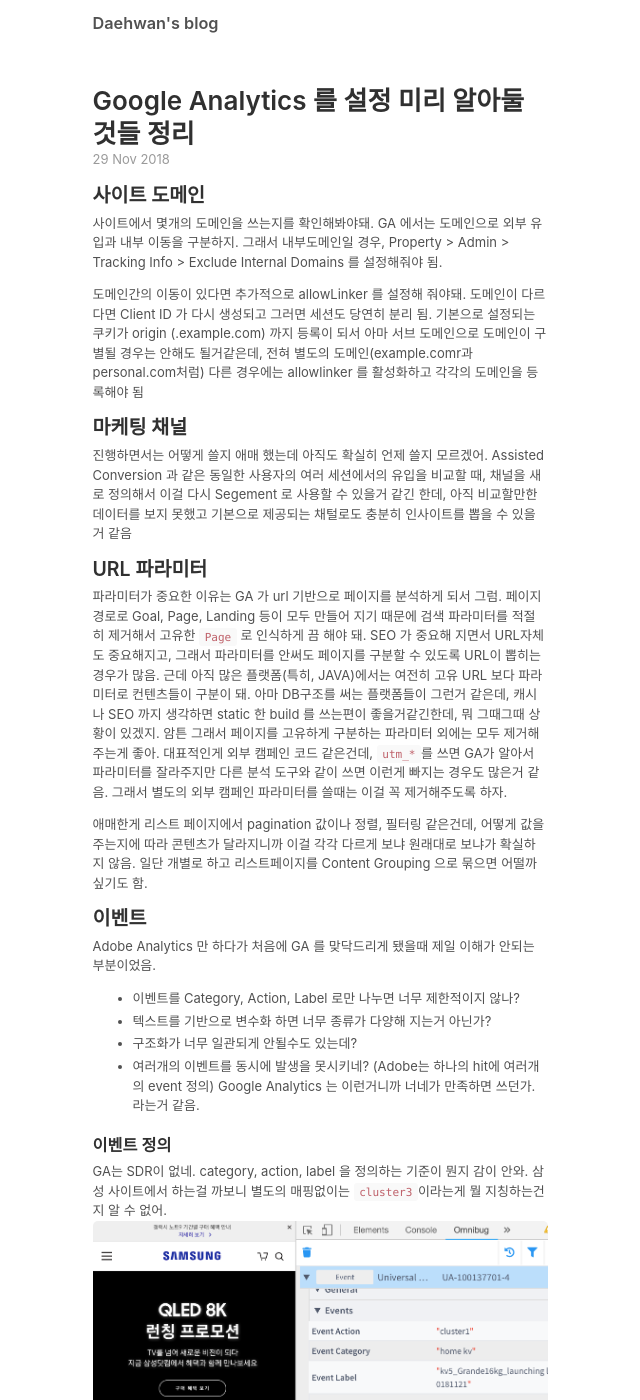
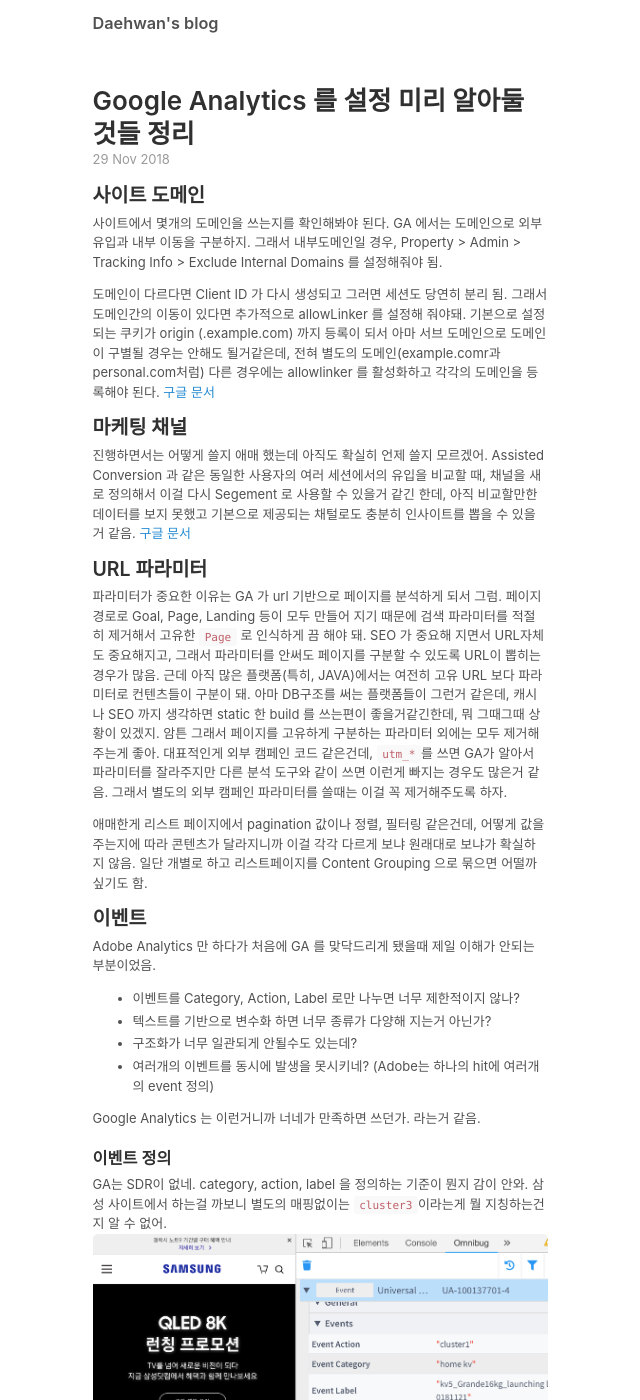
Before and after one commit to daehwann/blog, a Jekyll site: the page built from _posts/2018-11-29-google-analytics-settings-personal-notes.md, in a window 1280 px wide and 1400 px high. Shown: the whole window, without its empty margins (320-960 px from the left). Built offline with Jekyll 4.4.1, drawn with Linux system fonts in a browser that asks for light colours; comment, search, counter and statistics services are not loaded; some of the changed text lies outside the part shown.

Commit message:
2018-12-04

```diff
--- a/_posts/2018-11-29-google-analytics-settings-personal-notes.md
+++ b/_posts/2018-11-29-google-analytics-settings-personal-notes.md
@@ -5,33 +5,41 @@
 ---
 
 ## 사이트 도메인
-사이트에서 몇개의 도메인을 쓰는지를 확인해봐야돼. GA 에서는 도메인으로 외부 유입과 내부 이동을 구분하지. 그래서 내부도메인일 경우, Property > Admin > Tracking Info > Exclude Internal Domains 를 설정해줘야 됨.
 
-도메인간의 이동이 있다면 추가적으로 allowLinker 를 설정해 줘야돼. 도메인이 다르다면 Client ID 가 다시 생성되고 그러면 세션도 당연히 분리 됨. 기본으로 설정되는 쿠키가 origin (.example.com) 까지 등록이 되서 아마 서브 도메인으로 도메인이 구별될 경우는 안해도 될거같은데, 전혀 별도의 도메인(example.comr과 personal.com처럼) 다른 경우에는 allowlinker 를 활성화하고 각각의 도메인을 등록해야 됨
+사이트에서 몇개의 도메인을 쓰는지를 확인해봐야 된다. GA 에서는 도메인으로 외부 유입과 내부 이동을 구분하지. 그래서 내부도메인일 경우, Property > Admin > Tracking Info > Exclude Internal Domains 를 설정해줘야 됨.
+
+도메인이 다르다면 Client ID 가 다시 생성되고 그러면 세션도 당연히 분리 됨. 그래서 도메인간의 이동이 있다면 추가적으로 allowLinker 를 설정해 줘야돼. 기본으로 설정되는 쿠키가 origin (.example.com) 까지 등록이 되서 아마 서브 도메인으로 도메인이 구별될 경우는 안해도 될거같은데, 전혀 별도의 도메인(example.comr과 personal.com처럼) 다른 경우에는 allowlinker 를 활성화하고 각각의 도메인을 등록해야 된다. [구글 문서](https://support.google.com/analytics/answer/1034342?hl=ko)
 
 ## 마케팅 채널
-진행하면서는 어떻게 쓸지 애매 했는데 아직도 확실히 언제 쓸지 모르겠어. Assisted Conversion 과 같은 동일한 사용자의 여러 세션에서의 유입을 비교할 때, 채널을 새로 정의해서 이걸 다시 Segement 로 사용할 수 있을거 같긴 한데, 아직 비교할만한 데이터를 보지 못했고 기본으로 제공되는 채털로도 충분히 인사이트를 뽑을 수 있을거 같음
+
+진행하면서는 어떻게 쓸지 애매 했는데 아직도 확실히 언제 쓸지 모르겠어. Assisted Conversion 과 같은 동일한 사용자의 여러 세션에서의 유입을 비교할 때, 채널을 새로 정의해서 이걸 다시 Segement 로 사용할 수 있을거 같긴 한데, 아직 비교할만한 데이터를 보지 못했고 기본으로 제공되는 채털로도 충분히 인사이트를 뽑을 수 있을거 같음. [구글 문서](https://support.google.com/analytics/answer/6010097?hl=ko)
 
 ## URL 파라미터
+
 파라미터가 중요한 이유는 GA 가 url 기반으로 페이지를 분석하게 되서 그럼. 페이지 경로로 Goal, Page, Landing 등이 모두 만들어 지기 때문에 검색 파라미터를 적절히 제거해서 고유한 `Page` 로 인식하게 끔 해야 돼. SEO 가 중요해 지면서 URL자체도 중요해지고, 그래서 파라미터를 안써도 페이지를 구분할 수 있도록 URL이 뽑히는 경우가 많음. 근데 아직 많은 플랫폼(특히, JAVA)에서는 여전히 고유 URL 보다 파라미터로 컨텐츠들이 구분이 돼. 아마 DB구조를 써는 플랫폼들이 그런거 같은데, 캐시나 SEO 까지 생각하면 static 한 build 를 쓰는편이 좋을거같긴한데, 뭐 그때그때 상황이 있겠지. 암튼 그래서 페이지를 고유하게 구분하는 파라미터 외에는 모두 제거해주는게 좋아. 대표적인게 외부 캠페인 코드 같은건데, `utm_*`를 쓰면 GA가 알아서 파라미터를 잘라주지만 다른 분석 도구와 같이 쓰면 이런게 빠지는 경우도 많은거 같음. 그래서 별도의 외부 캠페인 파라미터를 쓸때는 이걸 꼭 제거해주도록 하자.
 
 애매한게 리스트 페이지에서 pagination 값이나 정렬, 필터링 같은건데, 어떻게 값을 주는지에 따라 콘텐츠가 달라지니까 이걸 각각 다르게 보냐 원래대로 보냐가 확실하지 않음. 일단 개별로 하고 리스트페이지를 Content Grouping 으로 묶으면 어떨까 싶기도 함.
 
 ## 이벤트
+
 Adobe Analytics 만 하다가 처음에 GA 를 맞닥드리게 됐을때 제일 이해가 안되는 부분이었음.
+
 - 이벤트를 Category, Action, Label 로만 나누면 너무 제한적이지 않나?
 - 텍스트를 기반으로 변수화 하면 너무 종류가 다양해 지는거 아닌가?
 - 구조화가 너무 일관되게 안될수도 있는데?
 - 여러개의 이벤트를 동시에 발생을 못시키네? (Adobe는 하나의 hit에 여러개의 event 정의)
+
 Google Analytics 는 이런거니까 너네가 만족하면 쓰던가. 라는거 같음.
 
 ### 이벤트 정의
+
 GA는 SDR이 없네. category, action, label 을 정의하는 기준이 뭔지 감이 안와. 삼성 사이트에서 하는걸 까보니 별도의 매핑없이는 `cluster3`이라는게 뭘 지칭하는건지 알 수 없어.
 ![]({{ site.baseurl }}/public/img/ga/event-definitino-on-samsung.png)
 GA 에는 classification 도 없는데 이렇게 하면 어떻게 알아보라는거지. 걍 맘대로 수집하고 쓰라는건가. 아직도 뭘로 정의를 해놓고 써야는 지는 모르겠고 구글도 니들이 알아서 잘 정의해봐 라는식 같다. 근데 무제한의 이벤트 정의가 가능하니까 좋은거 같기도 하고 (Adobe 는 치사하게 200개 밖에 안된다. 근데 그것도 다쓰진 않지만). 여기저기 찾아봤는데 다들 지들 맘대로 선언하고 쓰는거 같다. 표준같은건 없는듯. GA 이벤트 이렇게 정의하면 나중에 보기 좋다, 뭐 그런걸 좀 누가 알려주면 좋겠다.
 한가지 알아둬야 할 점은 GA 에서 고유 이벤트(Unique Events) metric 은 세션당 하나의 이벤트만 카운트 하는데 이걸 구분하는 기준은 Action 이라고 한다. Action 은 고유한 어떤 의미있는 정의가 필요하고, Category는 이걸 조합하는 기준, Label은 Action을 세분와 하는 기준. 이정도로 생각하면 되지 않을까 싶네.
 
-### 수집 방법
+### 이벤트 수집 방법
+
 이벤트가 발생하는 모든 element 에 태깅을 하긴해야되는데 사실상 리소스가 많이 들지. 그리고 사이트 운영상 소스 파일은 많은 영역에 걸쳐서 위치하는 경우가 대부분이야. 한마디로 전체를 태깅 하려면 소스를 다 까봐야 됨. 노가다.
 프로젝트에서는 Google Tag Manager 를 사용했는데 GTM 에서는 `body *` 전체에 이벤트를 바인딩 해버린다. 그래서 동적으로 추가되는, 외부 플러그인이 추가하는 element 도 모두 가져와. 문제는 기 사용된 event listener 에서 `event.preventDefault()` 등 으로 상위 이벤트 상위 전달을 막아버리면 이벤트가 수집이 안됨. 어떻게 처리를 하긴 했는데 과정은 나중에.
 구글은 어떻게 수집하고 있나 봤더니 얘들도 GTM 을 쓰는것 같았음.
@@ -41,16 +49,31 @@
 
 ## Content Grouping
 
+Flow 분석을 할때 주로 사용되는 아주 유용한 dimension. View 단에서 설정할 수 있음. 사용자의 전반적인 사이트 흐름을 좀 쉽게 보여줌. Page 기반으로 Flow 리포트를 보게 되면 너무 많은 페이지를 보게 되어서 이게 의미가 있는지 확실히 와닿지 않음. Content Grouping 으로 큰 흐름을 잡고 Navigation Summary 에서 세부적인 페이지 이동을 확인하는게 좋은거 같다.
+
+### 수집 방법
+
+Mesurement Protocol 로 수집된 데이터를 View에 적용하는 단계에서추가 할수도 있고, 아니면 아예 수집 단계에서 특정 content grouping index 에 그룹을 설정할 수도 있음. View 설정 적용시는 정규표현식으로 어느정도 추출할 수 있고, 아니면 Mapping 형태로 특정 조건시 지정된 content grouping 을 줄 수있다. 근데 View 에서 설정할 경우에는 규칙 변경시 각각의 view 마다 다시 설정해줘야 하고, 정규표현식만으로 replace를 사요하기는 쉽지 않아서 GTM 을 사용하여 공통된 조건으로 설정했었다.
+
 ## Goals
+
+Goal은 Conversion 하위에서 사용자가 이 사이트에서 달성해야할 목표들을 정의하는 지표임. 말그대로 진짜 목표라서 얘가 하는건 해당 세션에서의 goal 달성 여부만 판단함. 그래서 한 세션에서 발생할 수 있는 각각의 goal은 무조건 1 이다. 이것 때문에 고객쪽에서 왜 구매클릭 이라는 KPI 가 이거밖에 안되나요? 라고 질문을 받기도 했었다.
+
 ## User ID
+
 ## Bounde rate
-너무 낮으면 의심됨. 페이지에서 두번 트리거 되고 있을수도 있음
+
+너무 낮으면 의심됨. 페이지에서 두번 트리거 되고 있을수도 있음.
+너무 높으면 잘못된 경로로 외부 캠페인을 하고 있을 수도 있음.
 
 ## Products
+
 ## IP Filters
+
 내부도메인, 대행사 도메인
 
 ## Roll-up report
+
 https://support.google.com/analytics/answer/6033415
 
 ## Internal Promotion
```
